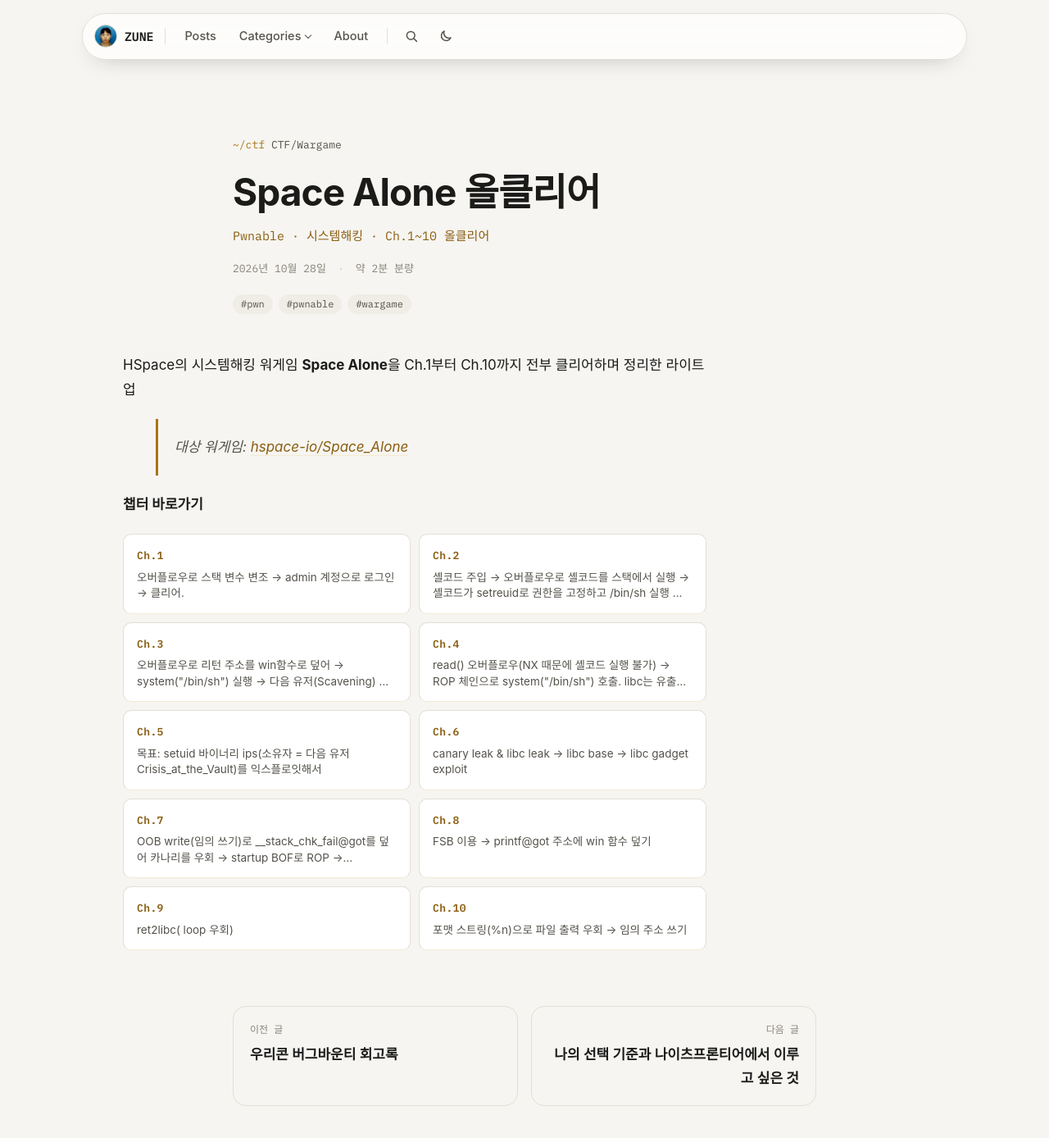
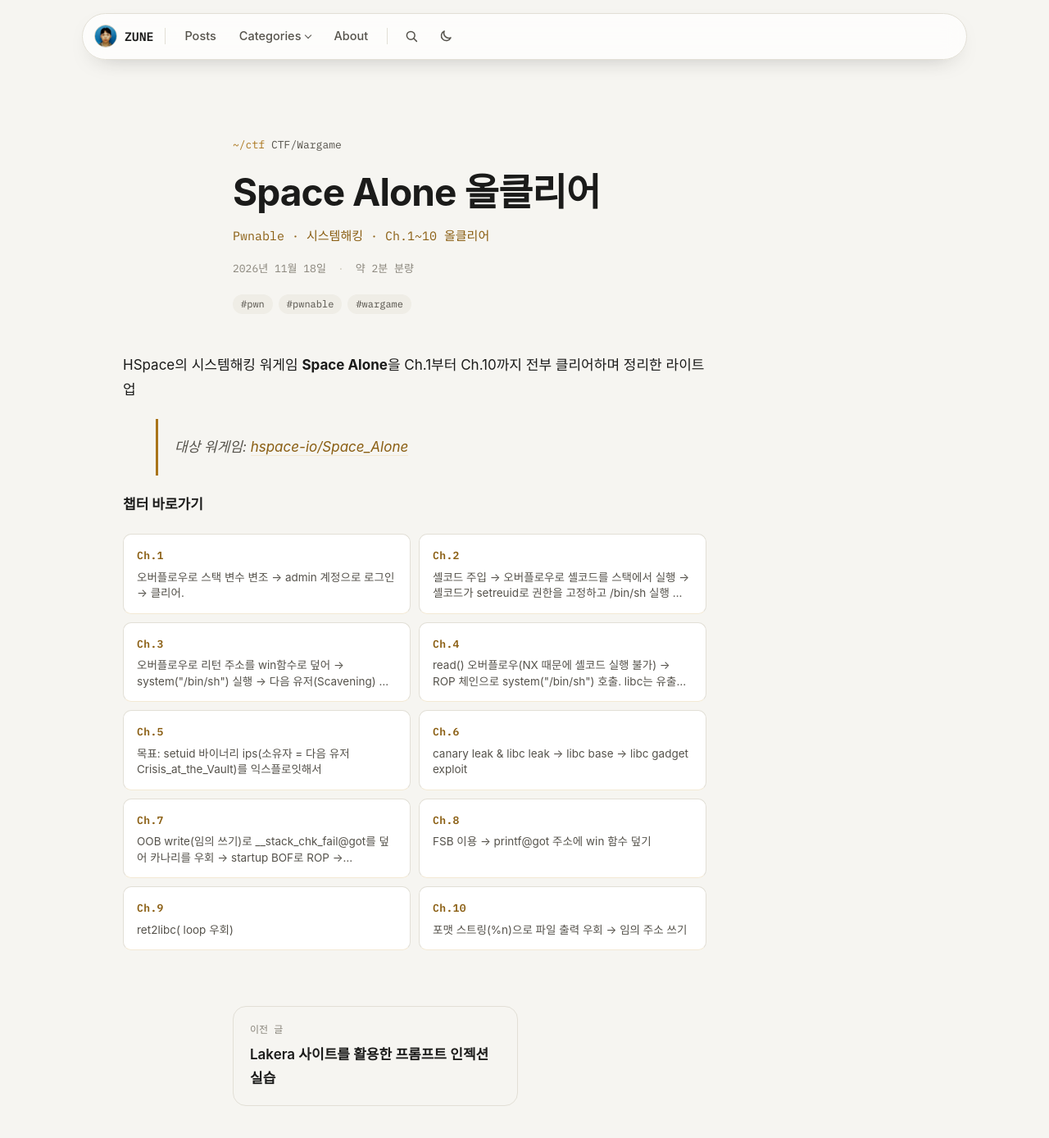
Before and after one commit to junseopark0216/junseopark0216.github.io, a Jekyll site: the page built from _posts/2026-10-28-space-alone.md, in a window 1280 px wide and 1400 px high. Shown: the top 1388 px of the window at 82% size. Built offline with Jekyll 4.4.1, drawn with Linux system fonts in a browser that asks for light colours; some web fonts are replaced.

Commit message:
Update 2026-10-28-space-alone.md

```diff
--- a/_posts/2026-10-28-space-alone.md
+++ b/_posts/2026-10-28-space-alone.md
@@ -1,7 +1,7 @@
 ---
 title: "Space Alone 올클리어"
 subtitle: "Pwnable · 시스템해킹 · Ch.1~10 올클리어"
-date: 2026-10-28 21:00:00 +0900
+date: 2026-11-18 04:17:00 +0900
 category: ctf
 group: wargame
 tags: ["pwn", "pwnable", "wargame"]
```
